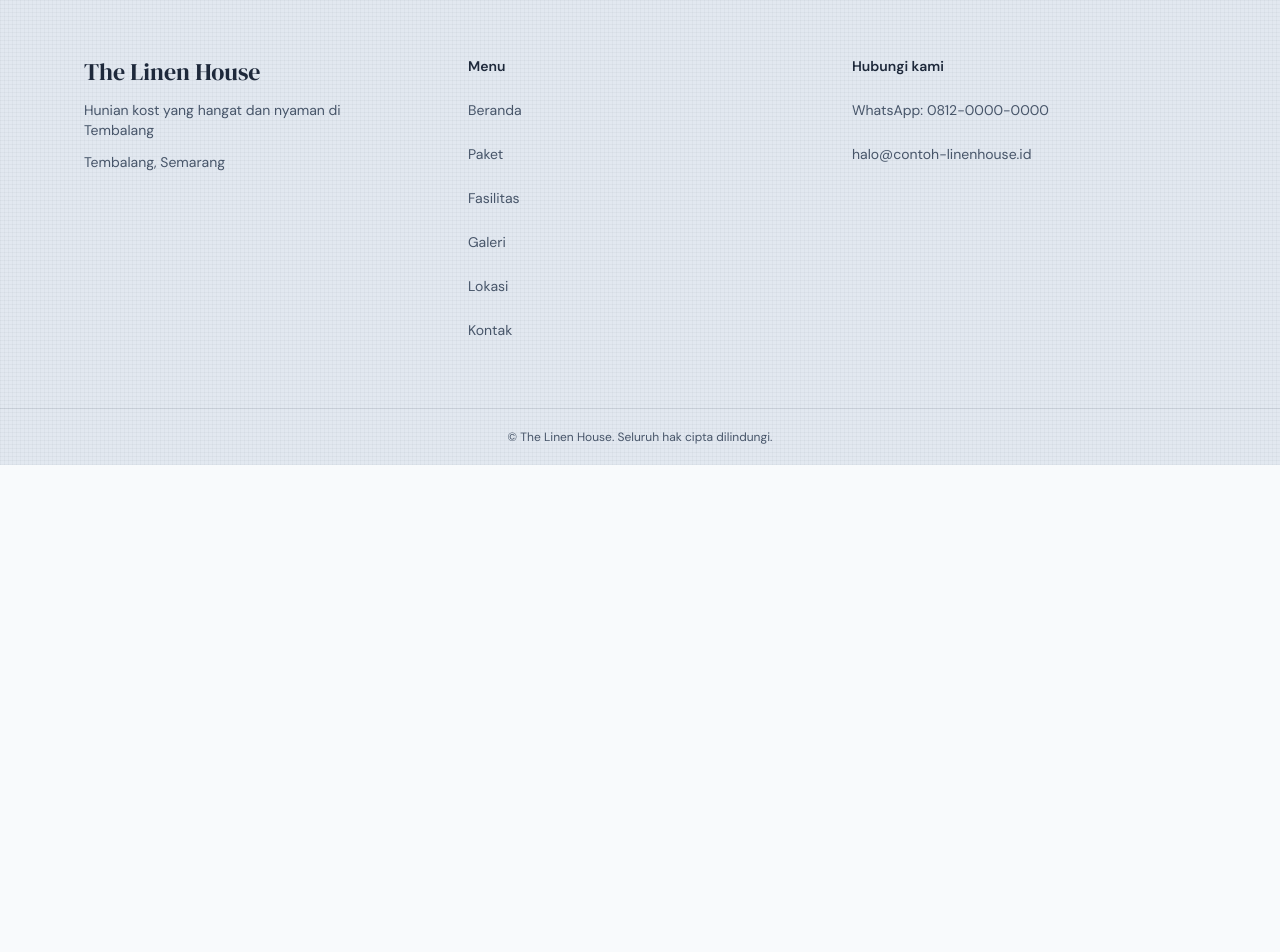
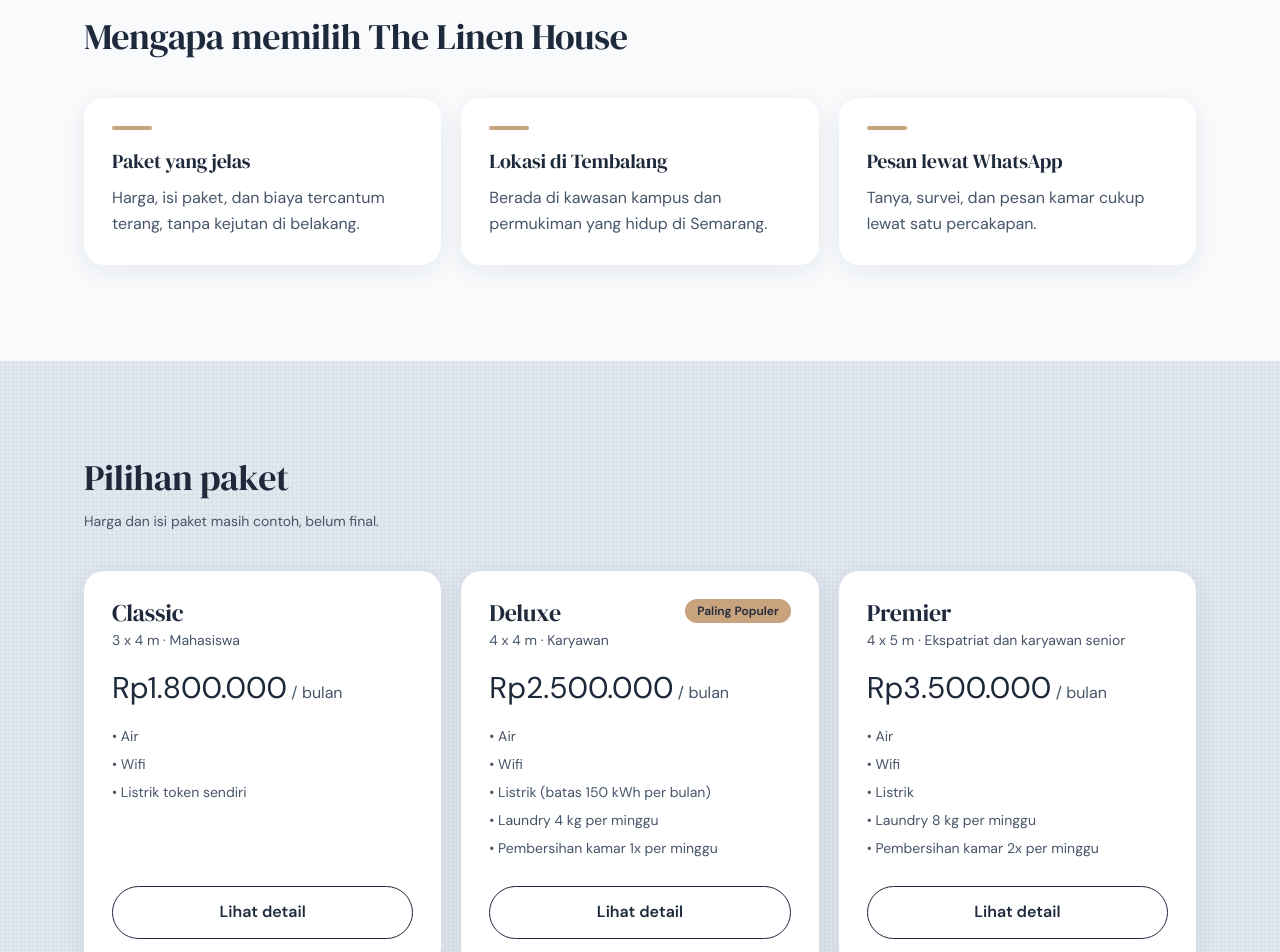
Before and after one commit to tamajrois-sys/the-linen-house, a Next.js app: page / in a window 1280 px wide. Shown: the part 840-1792 px from the top of the page. Before the commit the page ends 1305 px from the top, so only its background shows below. Built offline with nearby package versions, Linux system fonts and the light colour scheme.

Commit message:
Tambah hero Beranda

```diff
--- a/app/page.tsx
+++ b/app/page.tsx
@@ -1,13 +1,36 @@
 import Link from "next/link";
 import Reveal from "@/components/Reveal";
-import { contact, kost } from "@/lib/kost-data";
+import {
+  DATA_MASIH_CONTOH,
+  contact,
+  kost,
+  packages,
+} from "@/lib/kost-data";
 
 const waLink = `https://wa.me/${contact.whatsappNumber}?text=${encodeURIComponent(
   `Halo ${kost.name}, saya ingin tahu kapan kost dibuka dan info paketnya.`
 )}`;
 
+const rupiah = (n: number) => new Intl.NumberFormat("id-ID").format(n);
+
+const highlights = [
+  {
+    title: "Paket yang jelas",
+    text: "Harga, isi paket, dan biaya tercantum terang, tanpa kejutan di belakang.",
+  },
+  {
+    title: "Lokasi di Tembalang",
+    text: "Berada di kawasan kampus dan permukiman yang hidup di Semarang.",
+  },
+  {
+    title: "Pesan lewat WhatsApp",
+    text: "Tanya, survei, dan pesan kamar cukup lewat satu percakapan.",
+  },
+];
+
 export default function Home() {
   return (
+    <>
       <section
         className="relative overflow-hidden"
         style={{
@@ -15,7 +38,6 @@ export default function Home() {
             "linear-gradient(135deg, #E2E8F0 0%, #F8FAFC 60%, #F8FAFC 100%)",
         }}
       >
-      {/* Lingkaran dekoratif lembut */}
         <div
           aria-hidden="true"
           className="pointer-events-none absolute -right-24 -top-24 h-72 w-72 rounded-full opacity-25 md:h-96 md:w-96"
@@ -60,5 +82,80 @@ export default function Home() {
           </Reveal>
         </div>
       </section>
+
+      {/* Keunggulan */}
+      <section className="mx-auto max-w-6xl px-5 py-16 md:py-24">
+        <Reveal>
+          <h2 className="text-3xl text-foreground md:text-4xl">
+            Mengapa memilih {kost.name}
+          </h2>
+        </Reveal>
+        <div className="mt-10 grid gap-5 md:grid-cols-3">
+          {highlights.map((item, i) => (
+            <Reveal key={item.title} delay={i * 120}>
+              <div className="card card-lift h-full p-7">
+                <span
+                  aria-hidden="true"
+                  className="block h-1 w-10 rounded-full bg-sand"
+                />
+                <h3 className="mt-5 text-xl text-foreground">{item.title}</h3>
+                <p className="mt-3 text-muted">{item.text}</p>
+              </div>
+            </Reveal>
+          ))}
+        </div>
+      </section>
+
+      {/* Paket unggulan */}
+      <section className="linen">
+        <div className="mx-auto max-w-6xl px-5 py-16 md:py-24">
+          <Reveal>
+            <h2 className="text-3xl text-foreground md:text-4xl">
+              Pilihan paket
+            </h2>
+            {DATA_MASIH_CONTOH && (
+              <p className="mt-3 text-sm text-muted">
+                Harga dan isi paket masih contoh, belum final.
+              </p>
+            )}
+          </Reveal>
+
+          <div className="mt-10 grid gap-5 md:grid-cols-3">
+            {packages.map((p, i) => (
+              <Reveal key={p.id} delay={i * 120}>
+                <div className="card card-lift flex h-full flex-col p-7">
+                  <div className="flex items-start justify-between gap-3">
+                    <h3 className="text-2xl text-foreground">{p.name}</h3>
+                    {p.popular && (
+                      <span className="rounded-full bg-sand px-3 py-1 text-xs font-semibold text-foreground">
+                        Paling Populer
+                      </span>
+                    )}
+                  </div>
+                  <p className="mt-1 text-sm text-muted">
+                    {p.size} &middot; {p.suitableFor}
+                  </p>
+                  <p className="mt-5 text-3xl text-foreground">
+                    Rp{rupiah(p.pricePerMonth)}
+                    <span className="text-base text-muted"> / bulan</span>
+                  </p>
+                  <ul className="mt-5 flex flex-1 flex-col gap-2 text-sm text-muted">
+                    {p.includes.map((inc) => (
+                      <li key={inc}>&bull; {inc}</li>
+                    ))}
+                  </ul>
+                  <Link
+                    href="/paket"
+                    className="btn btn-outline mt-7 w-full"
+                  >
+                    Lihat detail
+                  </Link>
+                </div>
+              </Reveal>
+            ))}
+          </div>
+        </div>
+      </section>
+    </>
   );
 }
```
Lines whose indentation alone changed are shown as unchanged.
